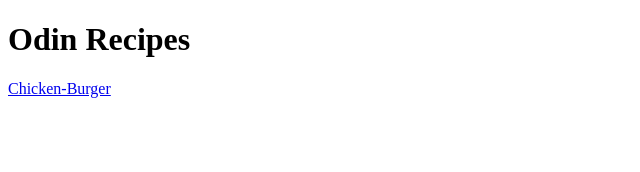
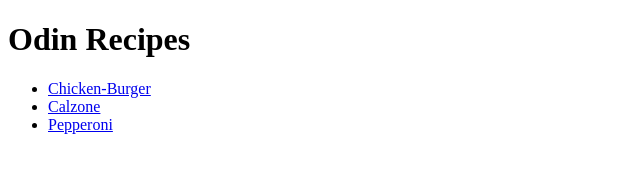
Before and after one commit to korduss/odin-recipes, a plain HTML site: page index.html in a window 1280 px wide. Shown: the whole page, without its empty margins (0-640 px from the left). Drawn offline with Linux system fonts and the light colour scheme.

Commit message:
Create list with links to all recipes

```diff
--- a/index.html
+++ b/index.html
@@ -6,6 +6,10 @@
     </head>
     <body>
         <h1>Odin Recipes</h1>
-        <a href="./recipes/chicken-burger.html" target="_blank">Chicken-Burger</a>
+        <ul>
+            <li><a href="./recipes/chicken-burger.html" target="_blank">Chicken-Burger</a></li>
+            <li><a href="./recipes/calzone.html" target="_blank">Calzone</a></li>
+            <li><a href="./recipes/pepperoni.html" target="_blank">Pepperoni</a></li>
+        </ul>
     </body>
 </html>
```
